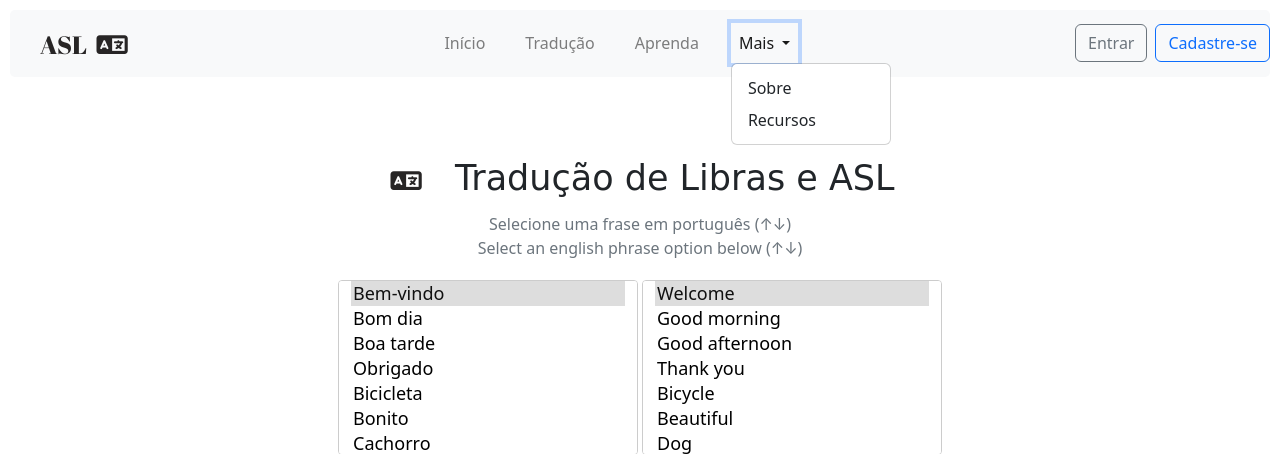
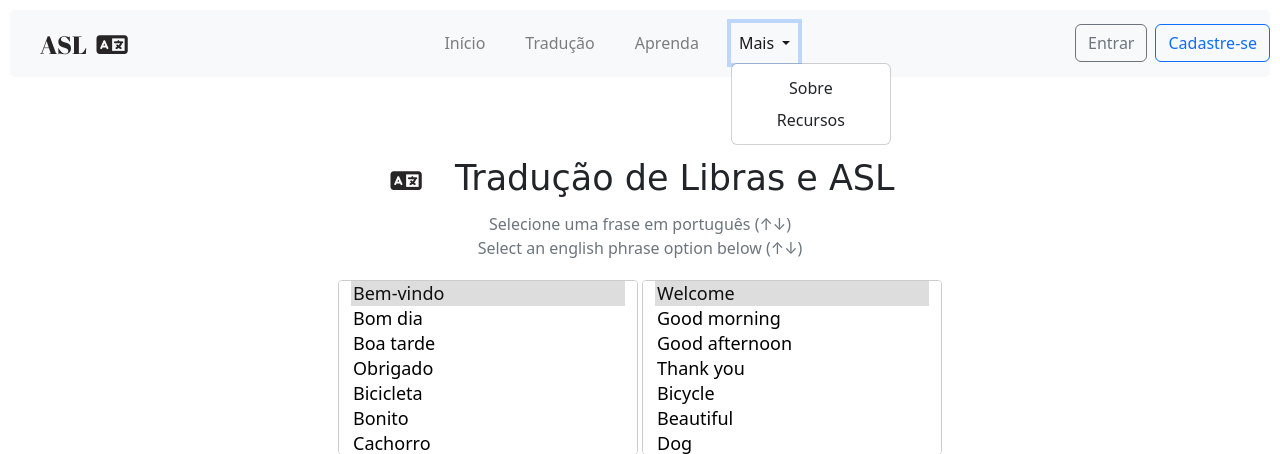
Before and after one commit to SilasPDJ/TCC, a PHP site: page /send-data/html/traducao.php in a window 1280 px wide, after a click on "Mais". Shown: the top 454 px of the page. Run offline with PHP 8.4, Linux system fonts and the light colour scheme; some libraries are stand-ins or nearby versions; some web fonts are replaced.

Commit message:
start: gerenciar perfil

```diff
--- a/frontend/html/traducao.php
+++ b/frontend/html/traducao.php
@@ -63,7 +63,7 @@
         </div>
 
         <div class="container information">
-            <div class="Conteudos row">
+            <div class="Conteudos row mb-4 pb-4">
                 <div class="primeiroConteudo col-md-6">
                     <h2>Por que aprender a traduzir de Libras para ASL?</h2>
                     <p class="resposta">A Língua Brasileira de Sinais (Libras) é uma língua de sinais utilizada
--- a/frontend/html/utils/navbar.php
+++ b/frontend/html/utils/navbar.php
@@ -35,15 +35,24 @@ $isUserLogged = isset($_SESSION['logged_user']);
                         Mais
                     </a>
                     <div class="dropdown-menu" aria-labelledby="navbarDropdown">
-                        <a class="dropdown-item" href="/#sobre">Sobre</a>
-                        <a class="dropdown-item" href="/#recursos">Recursos</a>
+                        <a class="dropdown-item text-center" href="/#sobre">Sobre</a>
+                        <a class="dropdown-item text-center" href="/#recursos">Recursos</a>
                     </div>
                 </div>
                 <hr class="linhabar d-lg-none w-100 my-2">
             </div>
             <div class="navbar-nav">
                 <?php if ($isUserLogged): ?>
-                    <span class="navbar-text mr-3">Bem-vindo de volta, <?php echo $_SESSION['logged_user']['nome']; ?>!</span>
+                    <div class="nav-item dropdown ml-4">
+                        <a class="nav-link dropdown-toggle" href="#" id="navbarDropdown" role="button" data-toggle="dropdown" aria-haspopup="true" aria-expanded="false">
+                            <!-- <span class="navbar-text mr-3"></span> -->
+                            Bem-vindo de volta, <?php echo $_SESSION['logged_user']['nome']; ?>!
+                        </a>
+                        <div class="dropdown-menu" aria-labelledby="navbarDropdown">
+                            <a class="dropdown-item text-center" href="">Gerenciar Perfil</a>
+                        </div>
+
+                    </div>
                     <a href="/php/sair" class="btn btn-outline-danger my-2 my-sm-0">Sair</a>
                 <?php else: ?>
                     <a href="/html/login" class="btn btn-outline-secondary my-2 my-sm-0 ml-2">Entrar</a>
```
